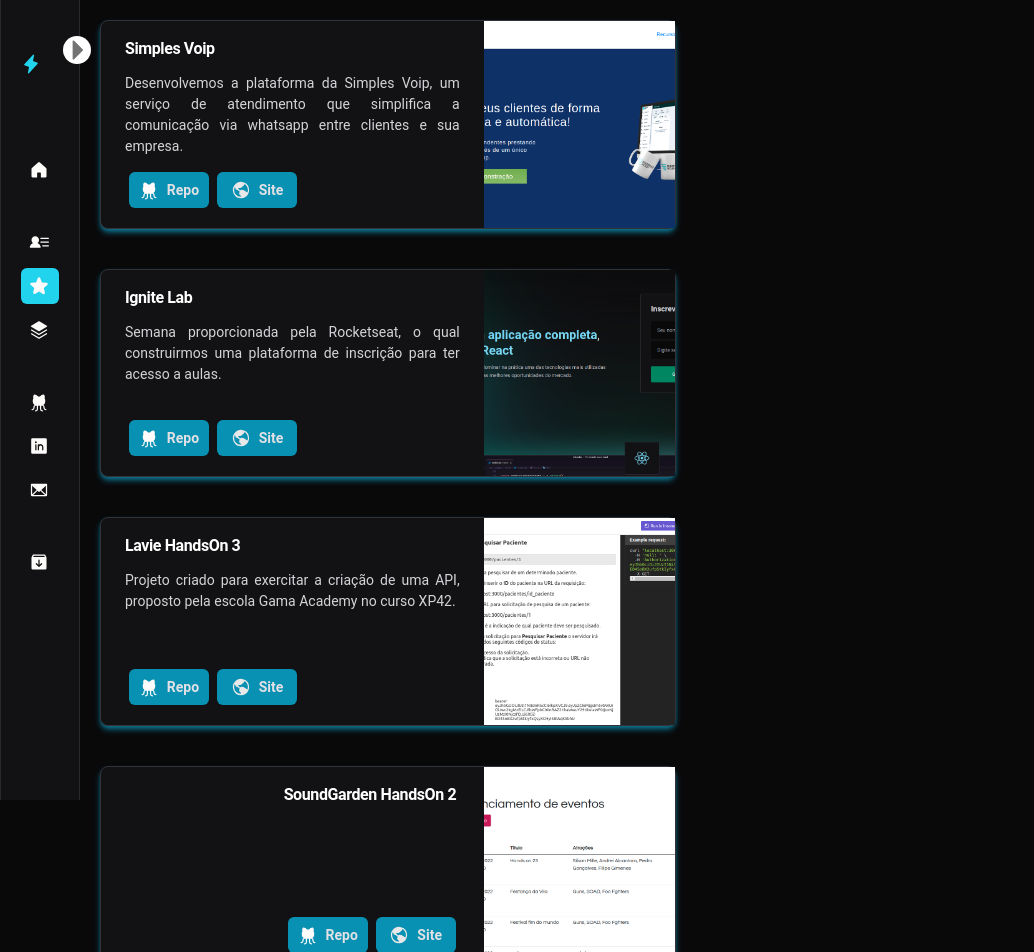
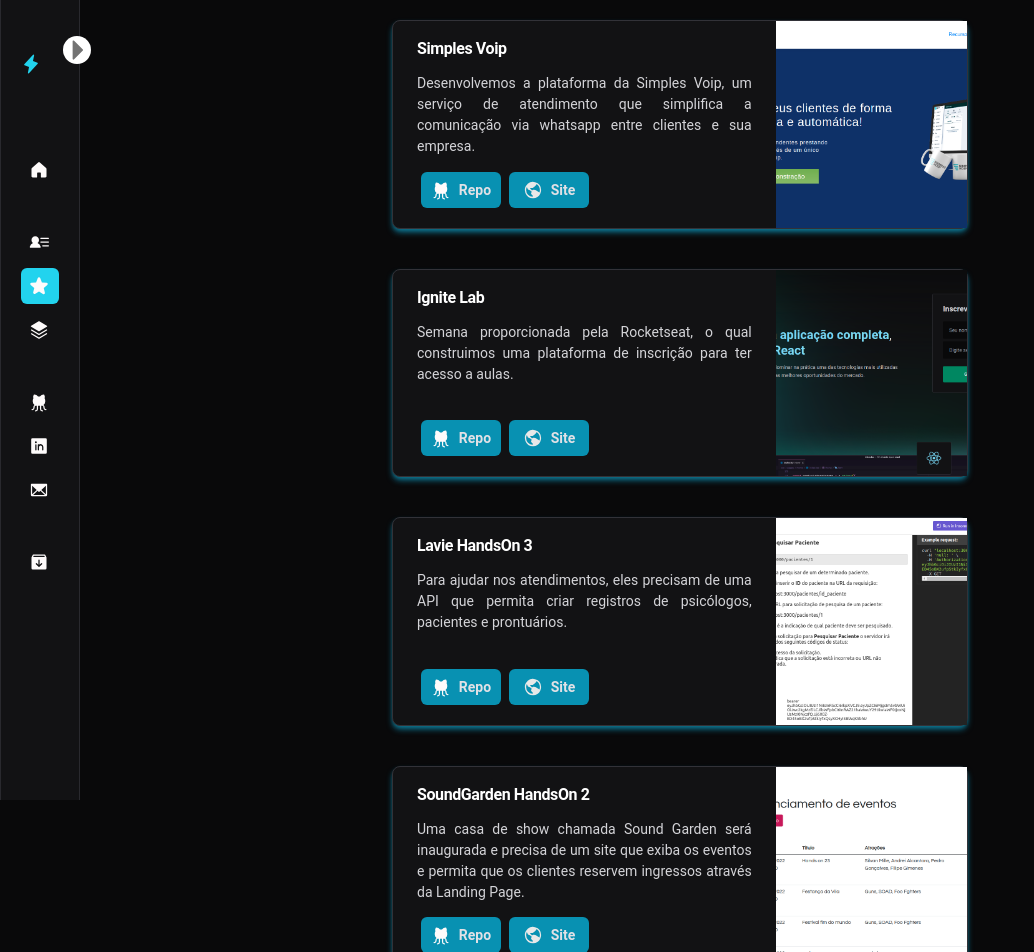
Before and after one commit to rafaelsangali/portfolio, a React (Vite) app: page /top-projects in a window 1280 px wide. Shown: the top 952 px of the page, without its empty margins (0-1034 px from the left). Built offline with nearby package versions, Linux system fonts and the light colour scheme.

Commit message:
adjusts in home and top projetcs

```diff
--- a/src/Pages/Home/index.tsx
+++ b/src/Pages/Home/index.tsx
@@ -1,3 +1,4 @@
+import { motion } from "framer-motion";
 import TransitionMain from "../../components/TransitionMain";
 
 export default function Home() {
@@ -14,7 +15,7 @@
             <strong>Rafael Sangali</strong>
           </p>
           <p>
-            Um <strong>Desenvolvedor Web Front-End </strong>apaixonado por criar
+            Um <strong>Desenvolvedor Web Front-End </strong>criando soluções com
             experiências interativas na web.
           </p>
         </div>
--- a/src/Pages/TopProjetcs/index.tsx
+++ b/src/Pages/TopProjetcs/index.tsx
@@ -4,7 +4,7 @@
 
 export default function TopProjetcs() {
   return (
-    <TransitionMain className=" ml-[80px] flex flex-wrap">
+    <TransitionMain className=" ml-[80px] flex flex-wrap justify-center lg:justify-evenly">
       {projects.map((project, index) => (
         <CardTopProject
           key={project.title + index}
--- a/src/Pages/TopProjetcs/objectProjects.ts
+++ b/src/Pages/TopProjetcs/objectProjects.ts
@@ -10,26 +10,24 @@
   },
   {
     title: " Ignite Lab",
-    text: "Semana proporcionada pela Rocketseat, o qual construirmos uma plataforma de inscrição para ter acesso a aulas.",
+    text: "Semana proporcionada pela Rocketseat, o qual construimos uma plataforma de inscrição para ter acesso a aulas.",
     img: images.imageIgniteLab,
     urlWeb: "https://rafa-ignite-lab.vercel.app/ ",
     urlGit: "https://github.com/rafaelsangali/ignite-lab.git",
   },
   {
     title: "Lavie HandsOn 3",
-    text: "Projeto criado para exercitar a criação de uma API, proposto pela escola Gama Academy no curso XP42.",
+    text: "Para ajudar nos atendimentos, eles precisam de uma API que permita criar registros de psicólogos, pacientes e prontuários.",
     img: images.imageLavie,
     urlWeb: "https://rafaelsangali.github.io/xp42-lavie-handson3-grupo2/",
     urlGit: "https://github.com/rafaelsangali/xp42-lavie-handson3-grupo2.git",
   },
   {
     title: "SoundGarden HandsOn 2",
-    text: "",
+    text: "Uma casa de show chamada Sound Garden será inaugurada e precisa de um site que exiba os eventos e permita que os clientes reservem ingressos através da Landing Page.",
     img: images.imageSoundGarden,
     urlWeb: "https://rafaelsangali.github.io/xp42-soundgarden-handson-grupo2/",
     urlGit:
       "https://github.com/rafaelsangali/xp42-soundgarden-handson-grupo2.git",
   },
-  // { title: " ", text: " ", img: " ", urlWeb: " ", urlGit: " " },
-  // { title: " ", text: " ", img: " ", urlWeb: " ", urlGit: " " },
 ];
--- a/src/components/CardAllProject/index.tsx
+++ b/src/components/CardAllProject/index.tsx
@@ -33,7 +33,7 @@
           </span>
         ))}
       </div>
-      <span className="text-xs text-zinc-600 flex justify-center p-2">
+      <span className="text-[0.5rem] sm:text-xs text-zinc-600 flex justify-center p-2">
         *Ao clicar será redirecionado ao repositório*
       </span>
     </motion.a>
--- a/src/components/Sidebar/objetcMenu.ts
+++ b/src/components/Sidebar/objetcMenu.ts
@@ -1,4 +1,5 @@
 import { icons } from "../../assets";
+import curriculo from "../../assets/files/curriculoRafaelSangali.pdf"
 
 export const MainTitle = {
   title: "Web Developer",
@@ -37,7 +38,7 @@
     title: "Download CV",
     src: icons.iconDownload,
     gap: true,
-    href: "", // add curriculum file
-    download: "curriculumRafael",
+    href: curriculo,
+    download: "curriculoRafaelSangali",
   },
 ];
```
Also changed, not shown: 1 other file (tests, documents, lock files or other folders).
